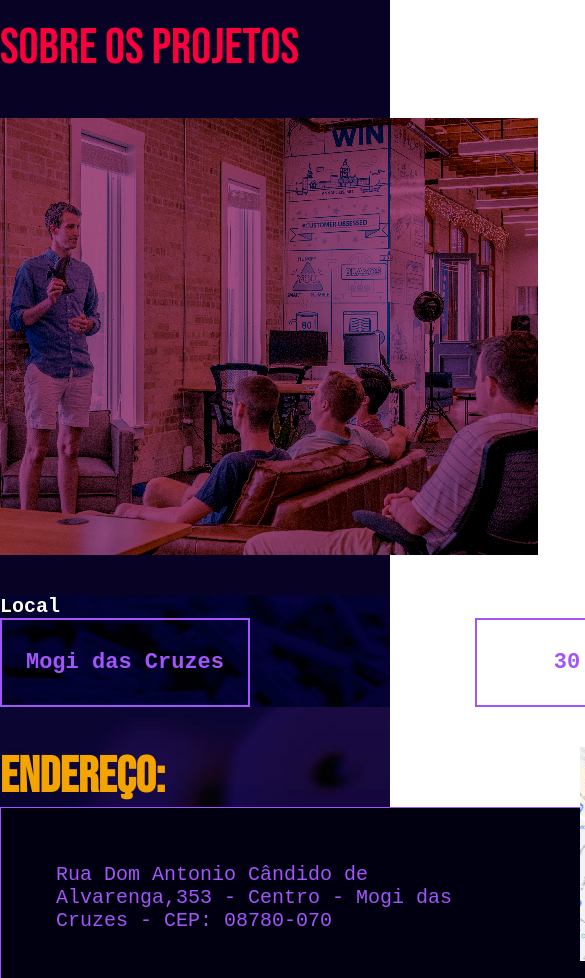
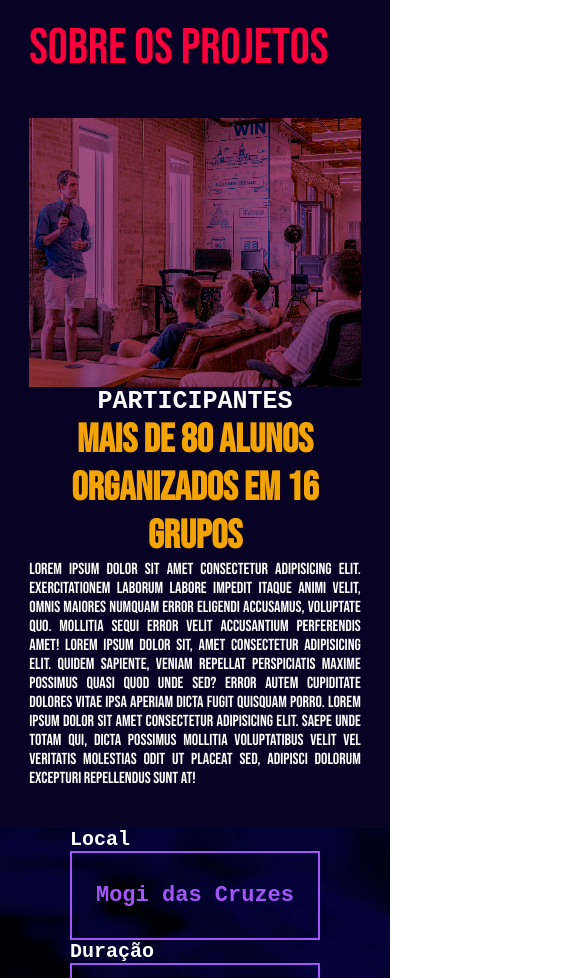
Before and after one commit to Gabriel-lorena26/siteSenai, a plain HTML site: page index.html in a window 390 px wide. Shown: the part 1022-2000 px from the top of the page, 585 px wide, since content can reach past the window. Drawn offline with Linux system fonts and the light colour scheme.

Commit message:
Update style.css

```diff
--- a/style.css
+++ b/style.css
@@ -213,3 +213,61 @@ footer {
 footer span {
     font-family: 'Segoe UI', Tahoma, Geneva, Verdana, sans-serif;
 }
+
+@media (max-width: 760px) {
+    .container-grid {
+        width: 85%;
+    }
+
+    .conteudo-header {
+        display: flex;
+        justify-content: space-around;
+    }
+
+    .conteudo-header a {
+        padding-left: 15px;
+        justify-content: center;
+    }
+
+    .texto-banner h1 {
+        text-align: center;
+    }
+
+    .imagem-sobre {
+        width: 100%;
+    }
+
+    .conteudo-sobre {
+        display: flex;
+        flex-direction: column;
+    }
+
+    .texto-sobre {
+        width: 100%;
+        height: unset;
+        text-align: center;
+    }
+
+    .texto-endereco {
+        width: 90%;
+    }
+
+    .texto-endereco p {
+        font-size: 15px;
+        width: 90%;
+    }
+
+    .conteudo-endereco {
+        width: 100%;
+    }
+
+    .conteudo-info {
+        display: flex;
+        flex-direction: column;
+        align-items: center;
+    }
+
+    .mapa {
+        display: none;
+    }
+}
```
